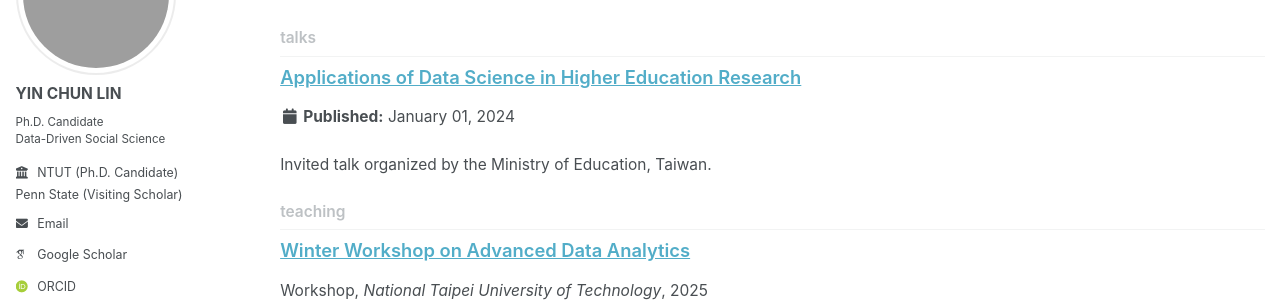
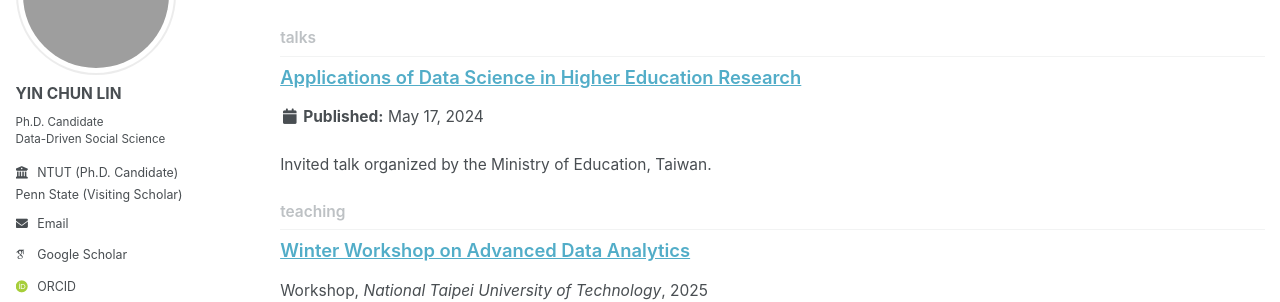
Before and after one commit to Christina0824/yinchun.github.io, a Jekyll site: the page built from _pages/collection-archive.html, in a window 1280 px wide and 900 px high, scrolled down 3226 px. Shown: the part 177-479 px from the top of the window. Built offline with Jekyll 4.4.1, drawn with Linux system fonts in a browser that asks for light colours; some web fonts are replaced; a script bundle is joined from its source files by our own code; library files that are not in the unit come from our copies.

Commit message:
Update 2024-data-science-higher-education.md

```diff
--- a/_talks/2024-data-science-higher-education.md
+++ b/_talks/2024-data-science-higher-education.md
@@ -3,7 +3,7 @@ title: "Applications of Data Science in Higher Education Research"
 collection: talks
 type: "Invited Talk"
 venue: "National Competition and Exhibition of Students’ Practical Projects for Technological and Vocational Colleges and Universities"
-date: 2024-01-01
+date: 2024-05-17
 location: "Taiwan"
 ---
 
```
